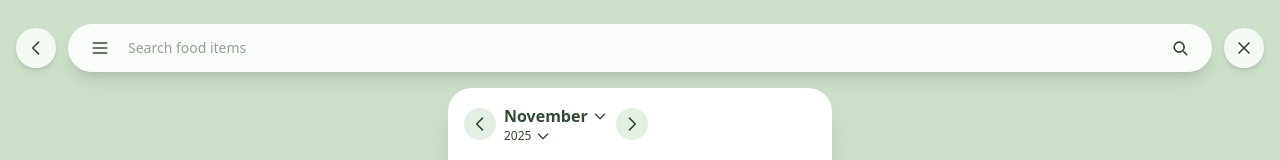
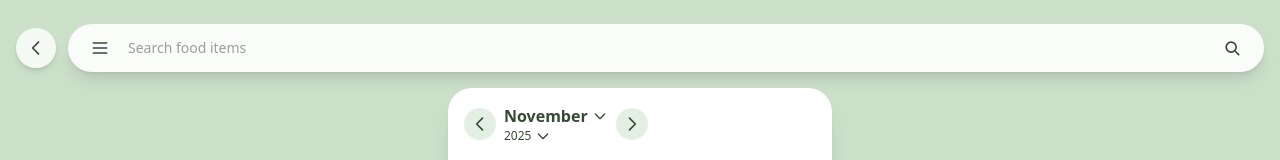
Before and after one commit to RibaDiba/Grocery-Management, a Next.js app in the folder apps/frontend/: page /calendar in a window 1280 px wide. Shown: the top 160 px of the page. Built offline with nearby package versions, Linux system fonts and the light colour scheme.

Commit message:
removed x button and fixed red dot

```diff
--- a/apps/frontend/app/components/calendar/CalendarOverlay.tsx
+++ b/apps/frontend/app/components/calendar/CalendarOverlay.tsx
@@ -384,21 +384,6 @@ export default function CalendarOverlay({
           </div>
         </div>
 
-        <button
-          aria-label="Close"
-          onClick={onClose}
-          className="flex h-10 w-10 items-center justify-center rounded-full bg-white/80 shadow-md"
-          style={{ color: '#354A33' }}
-        >
-          <svg
-            className="h-5 w-5"
-            fill="none"
-            stroke="currentColor"
-            viewBox="0 0 24 24"
-          >
-            <path strokeLinecap="round" strokeLinejoin="round" strokeWidth={2} d="M6 18L18 6M6 6l12 12" />
-          </svg>
-        </button>
       </div>
 
       <div className="flex-1 overflow-y-auto px-4 pb-28">
@@ -489,7 +474,7 @@ export default function CalendarOverlay({
                         </button>
                         {showExpiryDot && (
                           <span
-                            className="absolute bottom-1 h-1.5 w-1.5 rounded-full"
+                            className="absolute bottom-1.5 h-1.5 w-1.5 rounded-full"
                             style={{ backgroundColor: '#C53030' }}
                           />
                         )}
```
